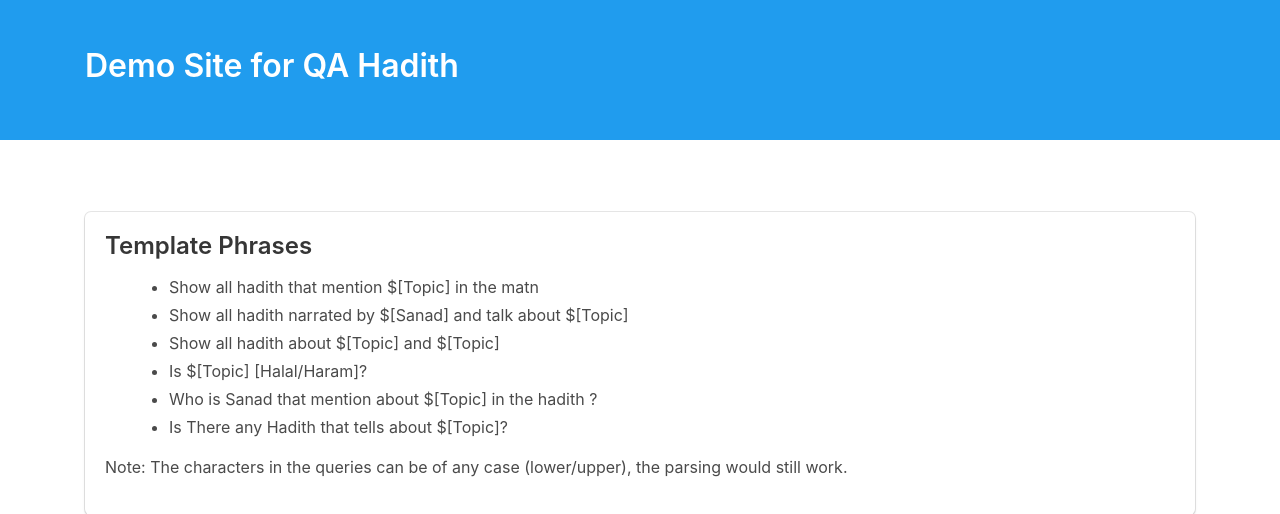
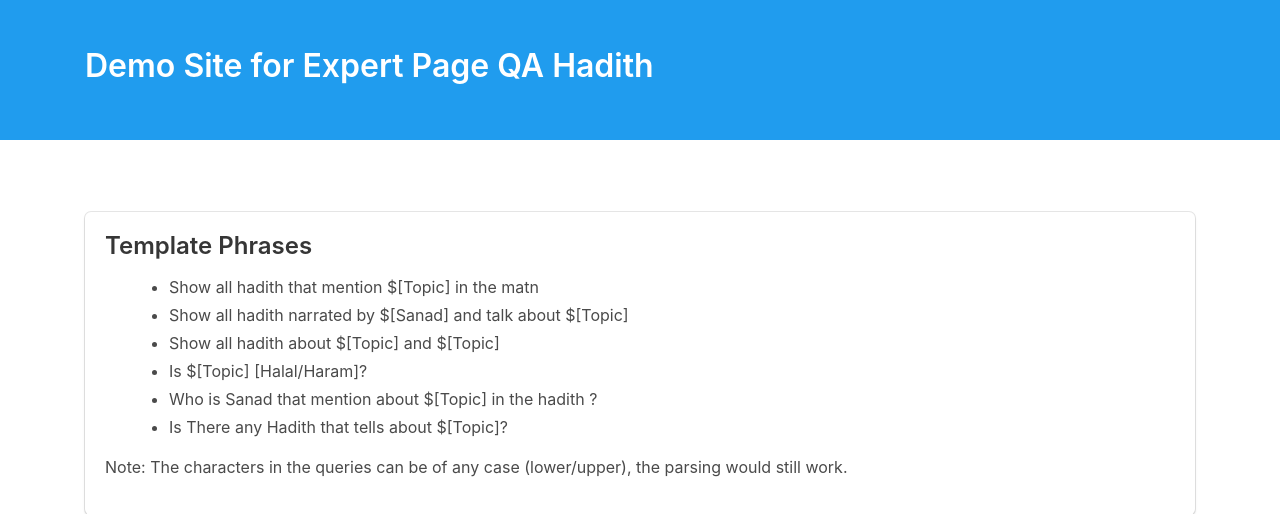
Before and after one commit to Miharada/QA-Hadith-Neo4j, a Flask app: page /expertpage in a window 1280 px wide. Shown: the top 514 px of the page. Run offline with Flask 2, Linux system fonts and the light colour scheme; some libraries are stand-ins or nearby versions.

Commit message:
Update ExpertPage.html

```diff
--- a/templates/ExpertPage.html
+++ b/templates/ExpertPage.html
@@ -29,7 +29,7 @@
   <div class="hero-body">
     <div class="container">
       <h1 class="title">
-        Demo Site for QA Hadith
+        Demo Site for Expert Page QA Hadith
       </h1>
     </div>
   </div>
```
